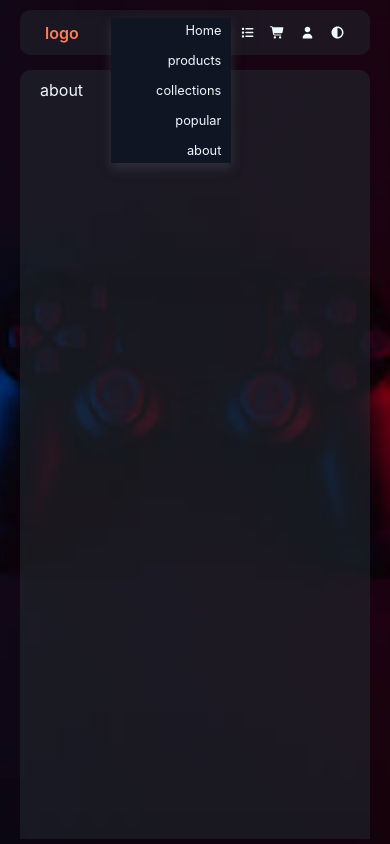
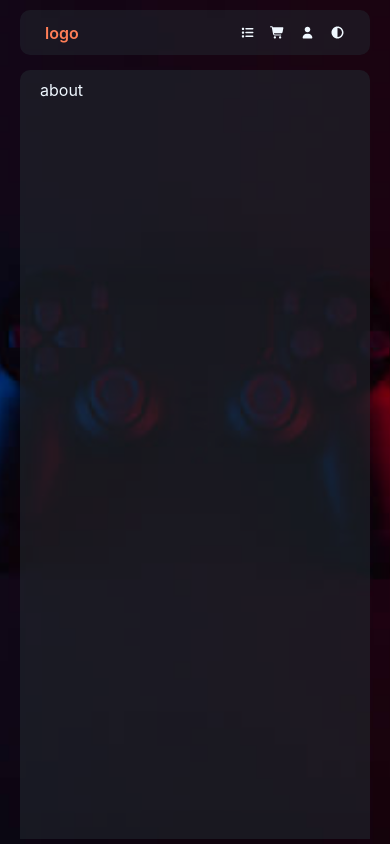
Before and after one commit to Choaib-Routbi/Ecommerce-website, a React (Vite) app: page /Ecommerce-website/about in a window 390 px wide. Built offline with nearby package versions, Linux system fonts and the light colour scheme; a web font is replaced by a local one.

Commit message:
add useEffect for responsive navbar toggle and initialize navbar display state

```diff
--- a/src/components/navbar.jsx
+++ b/src/components/navbar.jsx
@@ -1,8 +1,8 @@
-import { useState } from "react";
+import { useState , useEffect } from "react";
 import { NavLink } from "react-router-dom";
 
 function Navbar() {
-const [navtoggleARG,setNavtoggleARG]= useState(true)
+const [navtoggleARG,setNavtoggleARG]= useState(false)
 
 const navToggle = () =>{
 setNavtoggleARG(prev => !prev);
@@ -20,7 +20,16 @@ if (navtoggleARG) {
 
 
 
+useEffect(() => {
+    const handleResize = () => {
+      if (window.innerWidth >= 600) {
+        setNavtoggleARG(true); // show menu
+      }
+    };
 
+    window.addEventListener("resize", handleResize);
+    return () => window.removeEventListener("resize", handleResize);
+  }, []);
 
 
 
@@ -28,6 +37,7 @@ if (navtoggleARG) {
     <nav className="navbar">
       <div className="logo">logo</div>
       <div className="nav-btns-container">
+
         {
             navtoggleARG ?
         <>
```
